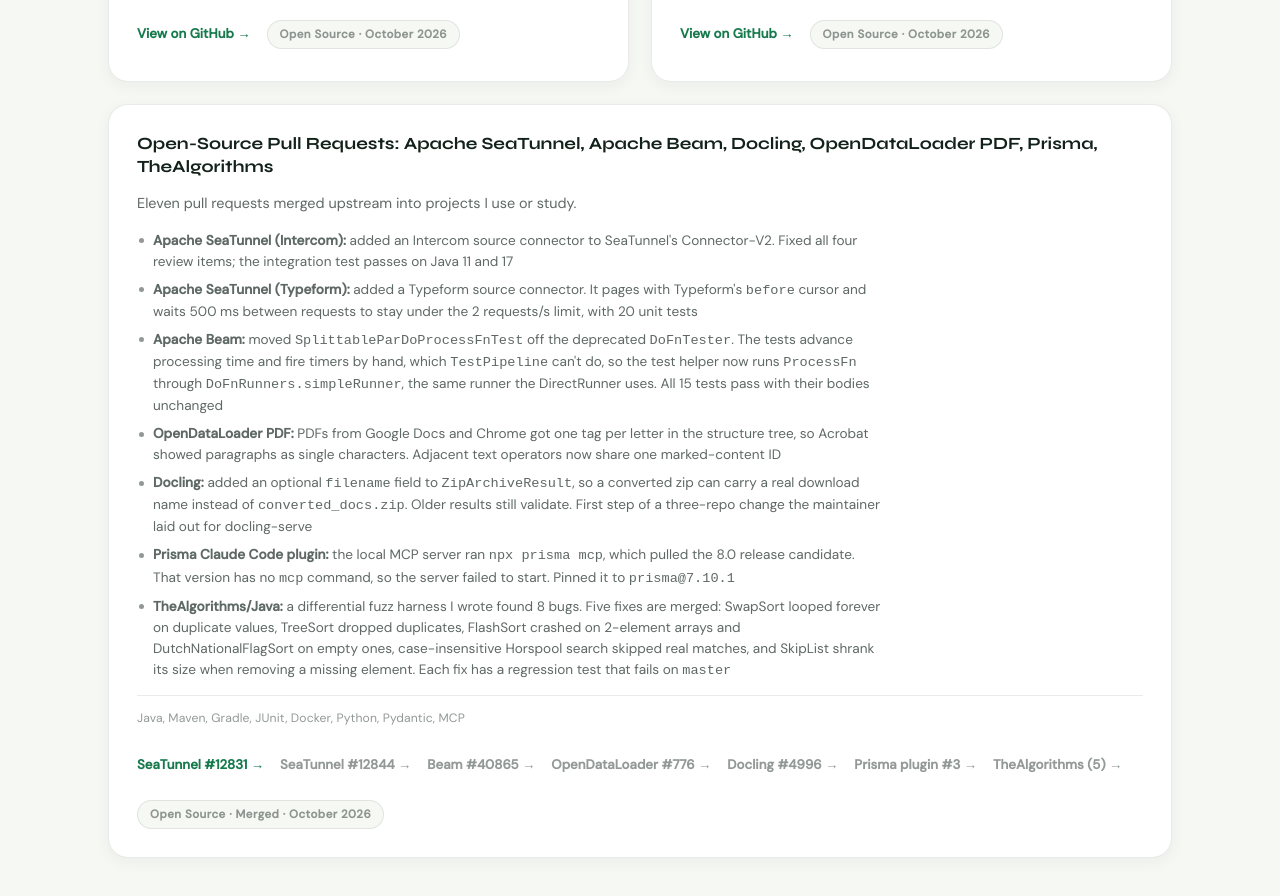
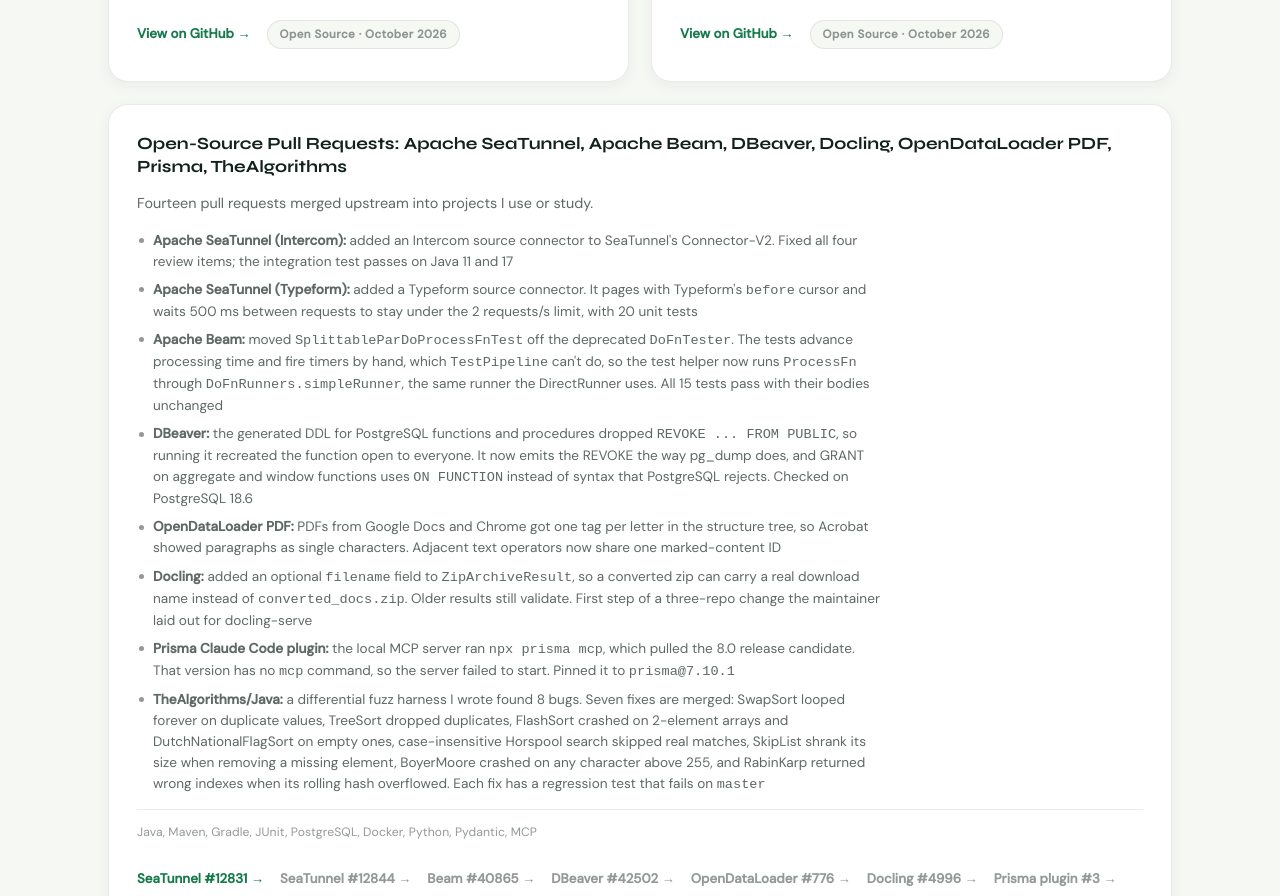
Before and after one commit to Rishavbhattarai/portfolio.github.io, a website: page portfolio.html in a window 1280 px wide. Shown: the part 1904-2800 px from the top of the page. Drawn offline with Linux system fonts and the light colour scheme.

Commit message:
Add DBeaver #42502 and TheAlgorithms #7664/#7665 to the open-source card

```diff
--- a/portfolio.html
+++ b/portfolio.html
@@ -211,27 +211,29 @@
         </article>
 
         <article class="card card--wide" data-category="systems">
-          <h3 class="card__title">Open-Source Pull Requests: Apache SeaTunnel, Apache Beam, Docling, OpenDataLoader PDF, Prisma, TheAlgorithms</h3>
-          <p class="card__desc">Eleven pull requests merged upstream into projects I use or study.</p>
+          <h3 class="card__title">Open-Source Pull Requests: Apache SeaTunnel, Apache Beam, DBeaver, Docling, OpenDataLoader PDF, Prisma, TheAlgorithms</h3>
+          <p class="card__desc">Fourteen pull requests merged upstream into projects I use or study.</p>
           <ul class="card__bullets">
             <li><strong>Apache SeaTunnel (Intercom):</strong> added an Intercom source connector to SeaTunnel's Connector-V2. Fixed all four review items; the integration test passes on Java 11 and 17</li>
             <li><strong>Apache SeaTunnel (Typeform):</strong> added a Typeform source connector. It pages with Typeform's <code>before</code> cursor and waits 500 ms between requests to stay under the 2 requests/s limit, with 20 unit tests</li>
             <li><strong>Apache Beam:</strong> moved <code>SplittableParDoProcessFnTest</code> off the deprecated <code>DoFnTester</code>. The tests advance processing time and fire timers by hand, which <code>TestPipeline</code> can't do, so the test helper now runs <code>ProcessFn</code> through <code>DoFnRunners.simpleRunner</code>, the same runner the DirectRunner uses. All 15 tests pass with their bodies unchanged</li>
+            <li><strong>DBeaver:</strong> the generated DDL for PostgreSQL functions and procedures dropped <code>REVOKE ... FROM PUBLIC</code>, so running it recreated the function open to everyone. It now emits the REVOKE the way pg_dump does, and GRANT on aggregate and window functions uses <code>ON FUNCTION</code> instead of syntax that PostgreSQL rejects. Checked on PostgreSQL 18.6</li>
             <li><strong>OpenDataLoader PDF:</strong> PDFs from Google Docs and Chrome got one tag per letter in the structure tree, so Acrobat showed paragraphs as single characters. Adjacent text operators now share one marked-content ID</li>
             <li><strong>Docling:</strong> added an optional <code>filename</code> field to <code>ZipArchiveResult</code>, so a converted zip can carry a real download name instead of <code>converted_docs.zip</code>. Older results still validate. First step of a three-repo change the maintainer laid out for docling-serve</li>
             <li><strong>Prisma Claude Code plugin:</strong> the local MCP server ran <code>npx prisma mcp</code>, which pulled the 8.0 release candidate. That version has no <code>mcp</code> command, so the server failed to start. Pinned it to <code>prisma@7.10.1</code></li>
-            <li><strong>TheAlgorithms/Java:</strong> a differential fuzz harness I wrote found 8 bugs. Five fixes are merged: SwapSort looped forever on duplicate values, TreeSort dropped duplicates, FlashSort crashed on 2-element arrays and DutchNationalFlagSort on empty ones, case-insensitive Horspool search skipped real matches, and SkipList shrank its size when removing a missing element. Each fix has a regression test that fails on <code>master</code></li>
+            <li><strong>TheAlgorithms/Java:</strong> a differential fuzz harness I wrote found 8 bugs. Seven fixes are merged: SwapSort looped forever on duplicate values, TreeSort dropped duplicates, FlashSort crashed on 2-element arrays and DutchNationalFlagSort on empty ones, case-insensitive Horspool search skipped real matches, SkipList shrank its size when removing a missing element, BoyerMoore crashed on any character above 255, and RabinKarp returned wrong indexes when its rolling hash overflowed. Each fix has a regression test that fails on <code>master</code></li>
           </ul>
-          <div class="card__stack">Java, Maven, Gradle, JUnit, Docker, Python, Pydantic, MCP</div>
+          <div class="card__stack">Java, Maven, Gradle, JUnit, PostgreSQL, Docker, Python, Pydantic, MCP</div>
           <div class="card__footer">
             <a href="https://github.com/apache/seatunnel/pull/12831" class="card__link card__link--primary" target="_blank" rel="noopener">SeaTunnel #12831 →</a>
             <a href="https://github.com/apache/seatunnel/pull/12844" class="card__link" target="_blank" rel="noopener">SeaTunnel #12844 →</a>
             <a href="https://github.com/apache/beam/pull/40865" class="card__link" target="_blank" rel="noopener">Beam #40865 →</a>
+            <a href="https://github.com/dbeaver/dbeaver/pull/42502" class="card__link" target="_blank" rel="noopener">DBeaver #42502 →</a>
             <a href="https://github.com/opendataloader-project/opendataloader-pdf/pull/776" class="card__link" target="_blank" rel="noopener">OpenDataLoader #776 →</a>
             <a href="https://github.com/docling-project/docling/pull/4996" class="card__link" target="_blank" rel="noopener">Docling #4996 →</a>
             <a href="https://github.com/prisma/claude-plugin/pull/3" class="card__link" target="_blank" rel="noopener">Prisma plugin #3 →</a>
-            <a href="https://github.com/TheAlgorithms/Java/pulls?q=is%3Apr+author%3ARishavbhattarai+is%3Amerged" class="card__link" target="_blank" rel="noopener">TheAlgorithms (5) →</a>
-            <span class="card__badge">Open Source · Merged · October 2026</span>
+            <a href="https://github.com/TheAlgorithms/Java/pulls?q=is%3Apr+author%3ARishavbhattarai+is%3Amerged" class="card__link" target="_blank" rel="noopener">TheAlgorithms (7) →</a>
+            <span class="card__badge">Open Source · Merged · October–November 2026</span>
           </div>
         </article>
 
```
